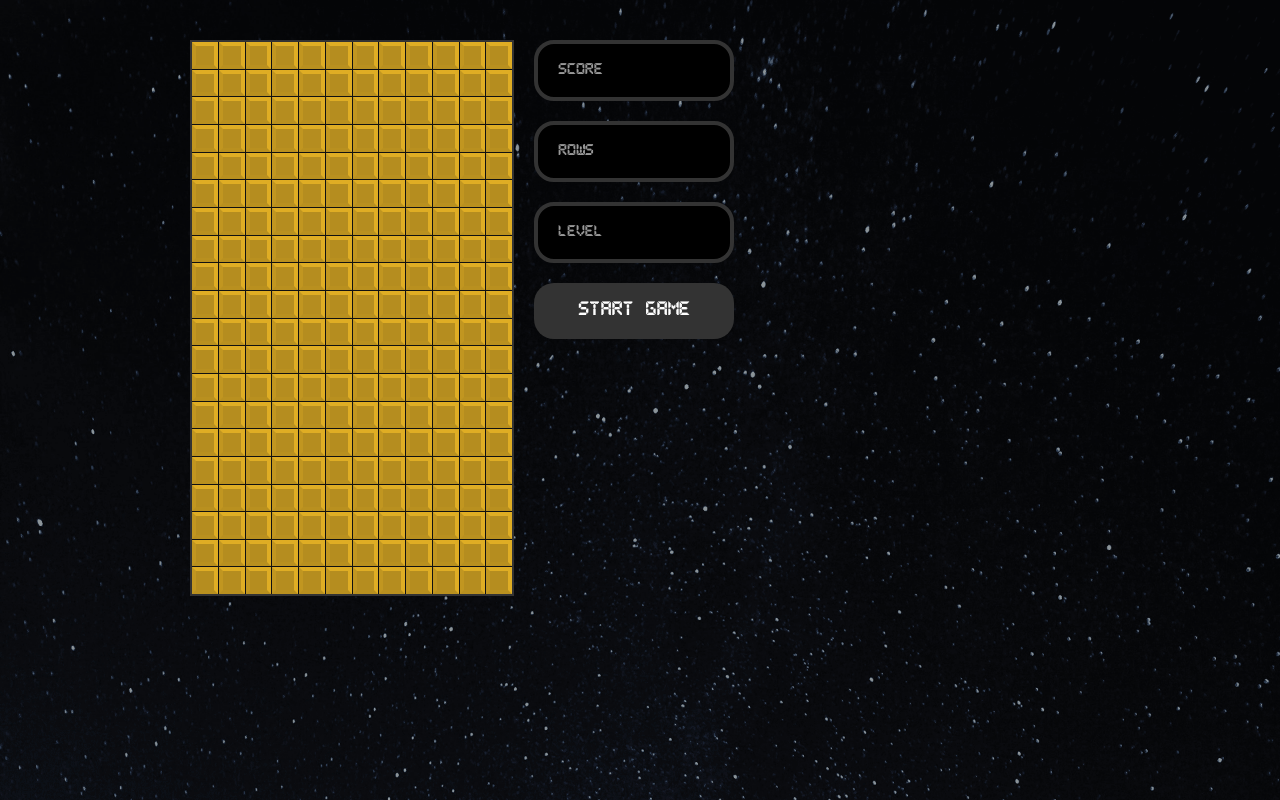
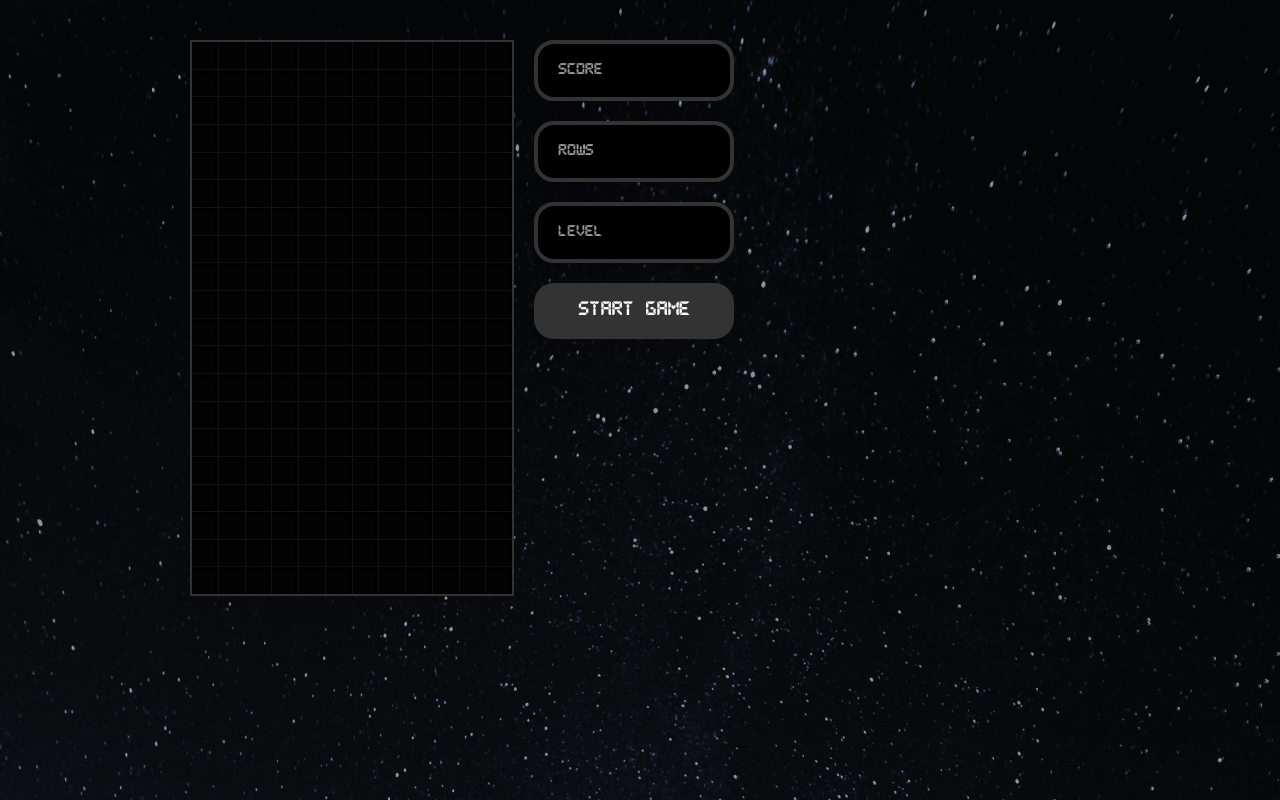
Before and after one commit to ibejarano/react-tetris, a React (Create React App) app: page / in a window 1280 px wide. Built offline with nearby package versions, Linux system fonts and the light colour scheme.

Commit message:
Clean some hardcoding, ready to implement game

```diff
--- a/src/components/Cell.js
+++ b/src/components/Cell.js
@@ -3,7 +3,7 @@ import { StyledCell } from './styles/StyledCell';
 import { TETROMINOS } from '../tetrominos';
 
 const Cell = ({ type }) => (
-    <StyledCell type={'L'} color={TETROMINOS['L'].color} ></StyledCell>
+    <StyledCell type={type} color={TETROMINOS[type].color} ></StyledCell>
 )
 
 export default Cell;
```
